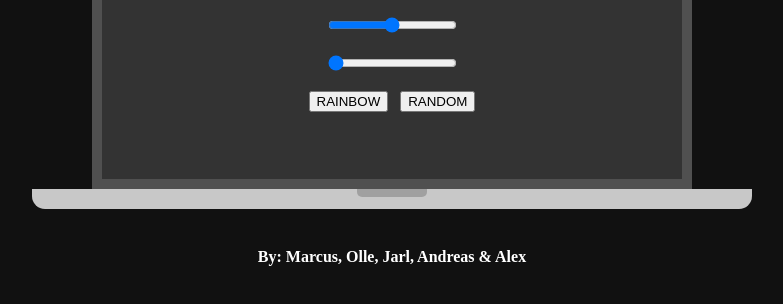
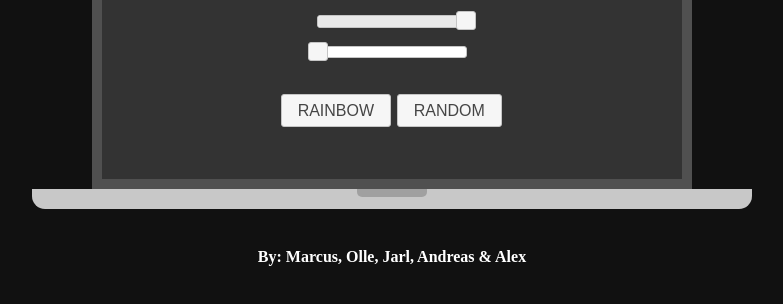
Before and after one commit to butch90/teamawesomewithjarl, a website: page www/index.html in a window 1280 px wide. Shown: the part 380-684 px from the top of the page, without its empty margins (248-1031 px from the left). Drawn offline with nearby package versions, Linux system fonts and the light colour scheme; no server answers; a web font is replaced by a local one.

Commit message:
changing on the design with alex

```diff
--- a/www/controller.js
+++ b/www/controller.js
@@ -26,20 +26,20 @@ $(function() {
 
 	}
 
-	$( "#bar" ).change(intensity);
-	function intensity() {
-  		var newValue = $(this).val();
-  		lastIntens = newValue;
-	  	if(!$('#custom').val()){
-	  		color = lastColor;
-	  		sendData(newValue);
-		  	$(".screen").css("opacity", lastIntens/100);
-	  		return;
-	  	}
-  	var color = $('#custom').val();
-  	sendData(newValue);
-  	$(".screen").css("opacity", lastIntens/100);
-	}
+	// $( "#bar" ).change(intensity);
+	// function intensityintensity() {
+ //  		var newValue = $(this).val();
+ //  		lastIntens = newValue;
+	//   	if(!$('#custom').val()){
+	//   		color = lastColor;
+	//   		sendData(newValue);
+	// 	  	$(".screen").css("opacity", lastIntens/100);
+	//   		return;
+	//   	}
+ //  	var color = $('#custom').val();
+ //  	sendData(newValue);
+ //  	$(".screen").css("opacity", lastIntens/100);
+	// }
 
 
 	setInterval(function(){
@@ -52,8 +52,31 @@ $(function() {
 	}, 100);
 
 
+	$(".intensity").slider({
+		range: "min",
+      value: 100,
+      min: 10,
+      max: 100,
+      slide: function( event, ui ) {
+        console.log(ui.value);
+        sendData(ui.value);
+        $(".screen").css("opacity", ui.value/100);
+      }
+    });
 
 
+		$(".blink").slider({
+		range: "min",
+      value: 0,
+      min: 0,
+      max: 1000,
+      slide: function( event, ui ) {
+        console.log(ui.value);
+      }
+    });
+
+	$("button#rainbow").button();
+	$("button#random").button();
 
 	$("#custom").spectrum({
 		preferredFormat: "hex",
--- a/www/css.css
+++ b/www/css.css
@@ -29,6 +29,16 @@ body {
   border-radius:10px 10px 0 0;
 }
 
+.intensity{
+  width: 150px;
+  margin: 0 auto;
+}
+
+.blink{
+  width: 150px;
+  margin: 0 auto;
+}
+
 .body {
   width: 720px;
   height: 20px;
@@ -52,9 +62,7 @@ body {
 	text-align: center;
 }
 
-#rainbow {
-	overflow: auto;
-}
+
 
 .toggle {
     margin:4px;
@@ -93,7 +101,8 @@ body {
 	color: white;
 }
 
-.rainbow {
+
+/*.rainbow {
 	color: #fff;
 }
 
@@ -119,3 +128,4 @@ body {
 .butt:active, .butt.active {
 	background-color: #d0d3d6;
 }
+*/
--- a/www/index.html
+++ b/www/index.html
@@ -27,12 +27,16 @@
 			<br><br>
 			<input type='text' id="custom" />
 			<br><br>
-	 		<input type="range"  min="10" max="100" id="bar" />
-	 		<br><br>
-			<input type="range" value="0" min="0" max="1000" id="blink" />
+	 		<!-- <input type="range"  min="10" max="100" id="bar" /> -->
+	 		<div class="intensity"></div>
+	 		<br>
+			<!-- <input type="range" value="0" min="0" max="1000" id="blink" /> -->
+			<div class="blink"></div>
 			<br><br>
-			<input id="rainbow" checked type="button" value="RAINBOW">
-			<input id="random" checked type="button" value="RANDOM">
+			<button id="rainbow" checked>RAINBOW</button>
+			<button id="random" checked>RANDOM</button>
+		<!-- 	<input id="rainbow" checked type="button" value="RAINBOW">
+			<input id="random" checked type="button" value="RANDOM"> -->
 		</div>
 	</div>
 	<div class="body"></div>
```
